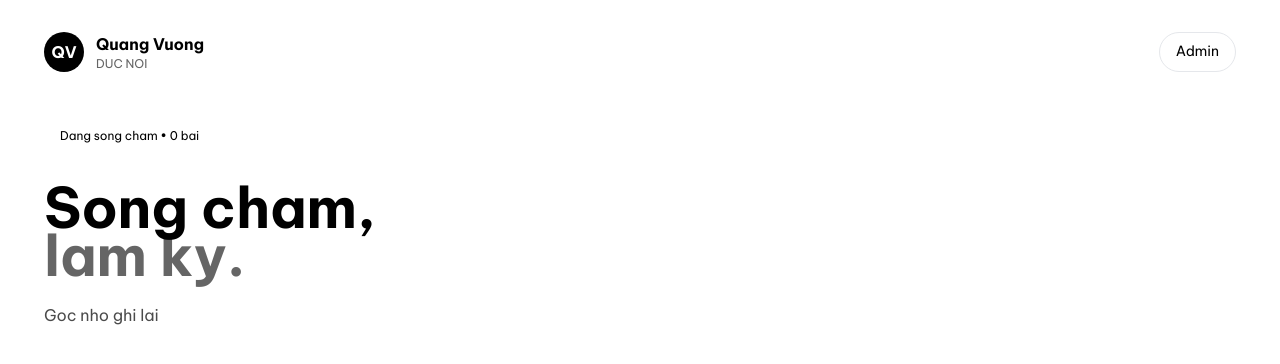
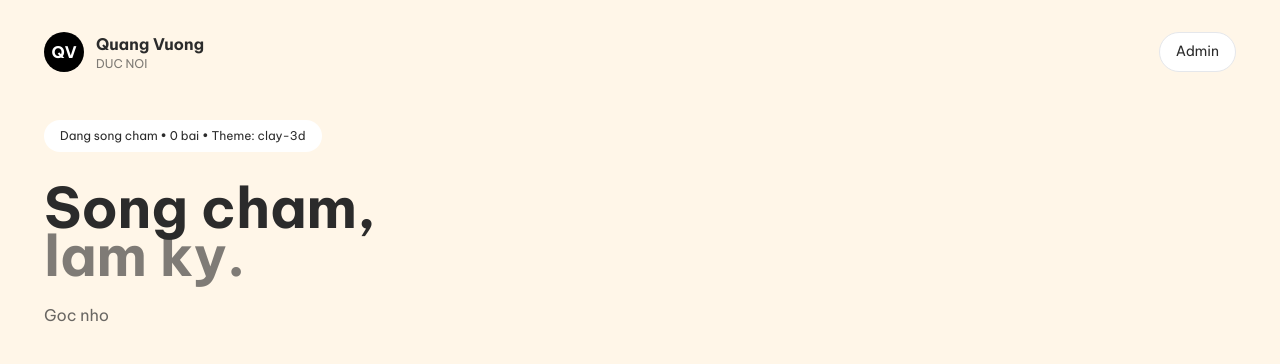
Before and after one commit to vuongquang912019-art/qv-blog, a Next.js app: page / in a window 1280 px wide. Shown: the top 364 px of the page. Built offline with nearby package versions, Linux system fonts and the light colour scheme; no server answers; the database is empty.

Commit message:
Add files via upload

```diff
--- a/app/globals.css
+++ b/app/globals.css
@@ -1,11 +1,15 @@
 @tailwind base;@tailwind components;@tailwind utilities;
-.theme-clay{--bg:#FFF6E8;--card:#fff;--text:#2B2B2B}
-.theme-clay-3d{--bg:#FFF6E8;--card:#fff;--text:#2B2B2B}
-.theme-minimal{--bg:#FFF;--card:#FAFAF8;--text:#111}
-.theme-midnight{--bg:#0A0A0B;--card:#18181B;--text:#FAFAFA}
-.theme-newspaper{--bg:#F6F1E8;--card:#FFFEFB;--text:#1A1A1A}
-body{background:var(--bg);color:var(--text)}
-.clay-card{background:var(--card);border-radius:28px;box-shadow:8px 8px 24px rgba(0,0,0,0.07)}
+:root{--bg:#FFF6E8;--card:#ffffff;--text:#2B2B2B;--muted:rgba(0,0,0,0.6)}
+.theme-clay{--bg:#FFF6E8;--card:#ffffff;--text:#2B2B2B;--muted:rgba(0,0,0,0.6);--shadow:8px 8px 24px rgba(0,0,0,0.07)}
+.theme-clay-3d{--bg:#FFF6E8;--card:#ffffff;--text:#2B2B2B;--muted:rgba(0,0,0,0.6);--shadow:12px 12px 36px rgba(0,0,0,0.09)}
+.theme-minimal{--bg:#FFFFFF;--card:#FAFAF8;--text:#111111;--muted:rgba(0,0,0,0.6);--shadow:0 1px 0 rgba(0,0,0,0.08)}
+.theme-midnight{--bg:#0A0A0B;--card:#18181B;--text:#FAFAFA;--muted:rgba(255,255,255,0.6);--shadow:0 0 0 1px rgba(255,255,255,0.08)}
+.theme-newspaper{--bg:#F6F1E8;--card:#FFFEFB;--text:#1A1A1A;--muted:rgba(0,0,0,0.6);--shadow:0 1px 0 rgba(0,0,0,0.1)}
+body{margin:0}
+.clay-card{background:var(--card);border-radius:28px;box-shadow:var(--shadow);transition:all 0.4s; border:1px solid rgba(255,255,255,0.1)}
+.clay-card:hover{transform:translateY(-4px) scale(1.01)}
 @keyframes fadeInUp{from{opacity:0;transform:translateY(24px)}to{opacity:1;transform:translateY(0)}}
-.animate-fadeIn{animation:fadeInUp 0.8s ease-out}
-.blob{position:absolute;border-radius:50%;filter:blur(40px);opacity:0.4}
+@keyframes float{0%,100%{transform:translateY(0)}50%{transform:translateY(-12px)}}
+.animate-fadeIn{animation:fadeInUp 0.8s ease-out forwards}
+.animate-float{animation:float 6s ease-in-out infinite}
+.blob{position:absolute;border-radius:50%;filter:blur(40px);opacity:0.4;pointer-events:none}
--- a/app/page.tsx
+++ b/app/page.tsx
@@ -1,18 +1,19 @@
 import { getSupabase } from '@/lib/supabase'
 import TiltCard from './components/TiltCard'
 export const dynamic='force-dynamic'
+export const revalidate=0
 type Post={id:string;title:string;category:string;excerpt:string;cover_gradient:string;cover_image?:string;read_time:string;is_featured?:boolean}
 type Settings={badge_text:string;hero_line1:string;hero_line2:string;hero_desc:string;location_text:string;site_name:string;theme:string}
 async function getPosts():Promise<Post[]>{const sb=getSupabase();if(!sb)return[];const {data}=await sb.from('posts').select('*').order('published_at',{ascending:false});return (data as Post[])||[]}
-async function getSettings():Promise<Settings>{const d={badge_text:'Dang song cham',hero_line1:'Song cham,',hero_line2:'lam ky.',hero_desc:'Goc nho ghi lai',location_text:'DUC NOI',site_name:'Quang Vuong',theme:'clay-3d'};const sb=getSupabase();if(!sb)return d;try{const {data}=await sb.from('site_settings').select('*').eq('id',1).single();if(data)return{...d,badge_text:data.badge_text||d.badge_text,hero_line1:data.hero_line1||d.hero_line1,hero_line2:data.hero_line2||d.hero_line2,hero_desc:data.hero_desc||d.hero_desc,location_text:data.location_text||d.location_text,site_name:data.site_name||d.site_name,theme:data.theme||d.theme}}catch{}return d}
+async function getSettings():Promise<Settings>{const d={badge_text:'Dang song cham',hero_line1:'Song cham,',hero_line2:'lam ky.',hero_desc:'Goc nho',location_text:'DUC NOI',site_name:'Quang Vuong',theme:'clay-3d'};const sb=getSupabase();if(!sb)return d;try{const {data}=await sb.from('site_settings').select('*').eq('id',1).single();if(data)return{...d,badge_text:data.badge_text||d.badge_text,hero_line1:data.hero_line1||d.hero_line1,hero_line2:data.hero_line2||d.hero_line2,hero_desc:data.hero_desc||d.hero_desc,location_text:data.location_text||d.location_text,site_name:data.site_name||d.site_name,theme:data.theme||d.theme}}catch{}return d}
 export default async function Home(){
   const [posts, settings]=await Promise.all([getPosts(), getSettings()])
   const featured=posts.find(p=>p.is_featured)||posts[0]
   const rest=posts.filter(p=>p.id!==featured?.id)
   return(
-    <main className={`min-h-screen theme-${settings.theme} relative`}>
+    <main className={`min-h-screen theme-${settings.theme}`} style={{background:'var(--bg)', color:'var(--text)'}}>
       <header className="max-w-[1240px] mx-auto px-6 py-8 flex justify-between"><div className="flex gap-3 items-center"><div className="w-10 h-10 rounded-full bg-black text-white flex items-center justify-center font-bold">QV</div><div><div className="font-bold">{settings.site_name}</div><div className="text-xs opacity-60">{settings.location_text}</div></div></div><a href="/admin" className="border rounded-full px-4 py-2 bg-white text-sm">Admin</a></header>
-      <section className="max-w-[1240px] mx-auto px-6 pt-4 pb-12"><div className="inline-flex gap-2 px-4 py-2 rounded-full bg-white text-xs mb-8">{settings.badge_text} • {posts.length} bai</div><h1 className="font-bold text-[56px] leading-[0.85]">{settings.hero_line1}<br/><span className="opacity-60">{settings.hero_line2}</span></h1><p className="mt-6 opacity-70 max-w-xl">{settings.hero_desc}</p></section>
+      <section className="max-w-[1240px] mx-auto px-6 pt-4 pb-12"><div className="inline-flex gap-2 px-4 py-2 rounded-full bg-white text-xs mb-8">{settings.badge_text} • {posts.length} bai • Theme: {settings.theme}</div><h1 className="font-bold text-[56px] leading-[0.85]">{settings.hero_line1}<br/><span className="opacity-60">{settings.hero_line2}</span></h1><p className="mt-6 opacity-70 max-w-xl">{settings.hero_desc}</p></section>
       <section className="max-w-[1240px] mx-auto px-6 pb-24 grid md:grid-cols-3 gap-8">
         {featured && (<TiltCard className="md:col-span-2"><div className="clay-card p-3"><div className="h-[400px] rounded-[24px] bg-amber-200 overflow-hidden">{featured.cover_image?<img src={featured.cover_image} className="w-full h-full object-cover"/>:null}</div><div className="p-4 font-bold text-2xl">{featured.title}</div></div></TiltCard>)}
         {rest.map(p=>(<TiltCard key={p.id}><div className="clay-card p-4"><div className="h-[160px] rounded-[16px] bg-gray-100 overflow-hidden">{p.cover_image?<img src={p.cover_image} className="w-full h-full object-cover"/>:<div className={`w-full h-full bg-gradient-to-br ${p.cover_gradient}`}/>}</div><div className="font-bold mt-2">{p.title}</div></div></TiltCard>))}
```
